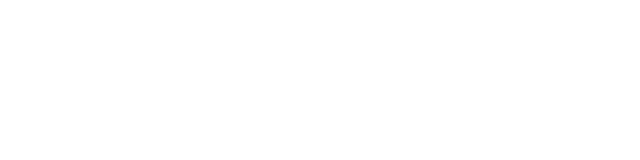
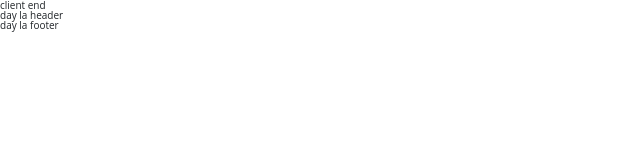
Before and after one commit to aloha1604/web-server-client, a React (Create React App) app in the folder client/: page /Home in a window 1280 px wide. Shown: the top 160 px of the page, without its empty margins (0-640 px from the left). Built offline with nearby package versions, Linux system fonts and the light colour scheme.

Commit message:
setup reset css clientUsetr

```diff
--- a/client/src/features/Admin/index.js
+++ b/client/src/features/Admin/index.js
@@ -1,4 +1,4 @@
-import React, { Suspense, useState } from 'react';
+import React, { Suspense } from 'react';
 import { Redirect, Route, Switch, useRouteMatch } from 'react-router-dom';
 
 
--- /dev/null
+++ b/client/src/features/ClientUser/ClientUser.scss
@@ -0,0 +1,169 @@
+/* http://meyerweb.com/eric/tools/css/reset/
+   v2.0 | 20110126
+   License: none (public domain)
+*/
+html,
+body,
+div,
+span,
+applet,
+object,
+iframe,
+h1,
+h2,
+h3,
+h4,
+h5,
+h6,
+p,
+blockquote,
+pre,
+a,
+abbr,
+acronym,
+address,
+big,
+cite,
+code,
+del,
+dfn,
+em,
+img,
+ins,
+kbd,
+q,
+s,
+samp,
+small,
+strike,
+strong,
+sub,
+sup,
+tt,
+var,
+b,
+u,
+i,
+center,
+dl,
+dt,
+dd,
+ol,
+ul,
+li,
+fieldset,
+form,
+label,
+legend,
+table,
+caption,
+tbody,
+tfoot,
+thead,
+tr,
+th,
+td,
+article,
+aside,
+canvas,
+details,
+embed,
+figure,
+figcaption,
+footer,
+header,
+hgroup,
+menu,
+nav,
+output,
+ruby,
+section,
+summary,
+time,
+mark,
+audio,
+video {
+    margin: 0;
+    padding: 0;
+    border: 0;
+    font-size: 100%;
+    font: inherit;
+    vertical-align: baseline;
+}
+
+/* HTML5 display-role reset for older browsers */
+article,
+aside,
+details,
+figcaption,
+figure,
+footer,
+header,
+hgroup,
+menu,
+nav,
+section {
+    display: block;
+}
+
+body {
+    line-height: 1;
+}
+
+ol,
+ul {
+    list-style: none;
+}
+
+blockquote,
+q {
+    quotes: none;
+}
+
+blockquote:before,
+blockquote:after,
+q:before,
+q:after {
+    content: "";
+    content: none;
+}
+
+table {
+    border-collapse: collapse;
+    border-spacing: 0;
+}
+/* Setup basics CSS */
+*,
+*:after,
+*:before {
+    margin: 0;
+    padding: 0;
+    -webkit-box-sizing: border-box;
+    box-sizing: border-box;
+}
+html {
+    font-size: 62.5%; /* 1rem = 10px */
+}
+body {
+    font-family: Open Sans, sans-serif;
+    line-height: 1;
+    font-weight: 400;
+}
+a {
+    text-decoration: underline;
+}
+img {
+    display: block;
+    max-width: 100%;
+}
+button {
+    cursor: pointer;
+}
+input,
+textarea,
+button {
+    outline: none;
+    box-shadow: none;
+    font-family: "Lato", sans-serif;
+}
+/* variables */
--- a/client/src/features/ClientUser/components/Footer/index.jsx
+++ b/client/src/features/ClientUser/components/Footer/index.jsx
@@ -0,0 +1,16 @@
+import React from 'react';
+import PropTypes from 'prop-types';
+
+Footer.propTypes = {
+
+};
+
+function Footer(props) {
+    return (
+        <div>
+            day la footer
+        </div>
+    );
+}
+
+export default Footer;
--- a/client/src/features/ClientUser/components/Header/index.jsx
+++ b/client/src/features/ClientUser/components/Header/index.jsx
@@ -8,7 +8,7 @@
 function Header(props) {
     return (
         <div>
-
+            day la header
         </div>
     );
 }
--- a/client/src/features/ClientUser/index.js
+++ b/client/src/features/ClientUser/index.js
@@ -1,12 +1,23 @@
-import React from 'react';
+import React, { Suspense } from 'react';
+import { Redirect, Route, Switch, useRouteMatch } from 'react-router-dom';
 
+import './ClientUser.scss';
 
-import Header from './components/Header'
+const Header = React.lazy(() => import('./components/Header'));
+const Footer = React.lazy(() => import('./components/Footer'));
 
 function ClienUser(props) {
     return (
-        <div>
+        <div className="wrapper">
+            <p>client end</p>
+            <Suspense fallback={<div>Loading ...</div>}>
+                <Header />
 
+                <switch>
+                    <Route />
+                </switch>
+                <Footer />
+            </Suspense>
         </div>
     );
 }
```
Also changed, not shown: client/src/features/ClientUser/components/ProtectedRoute/index.jsx (added).
